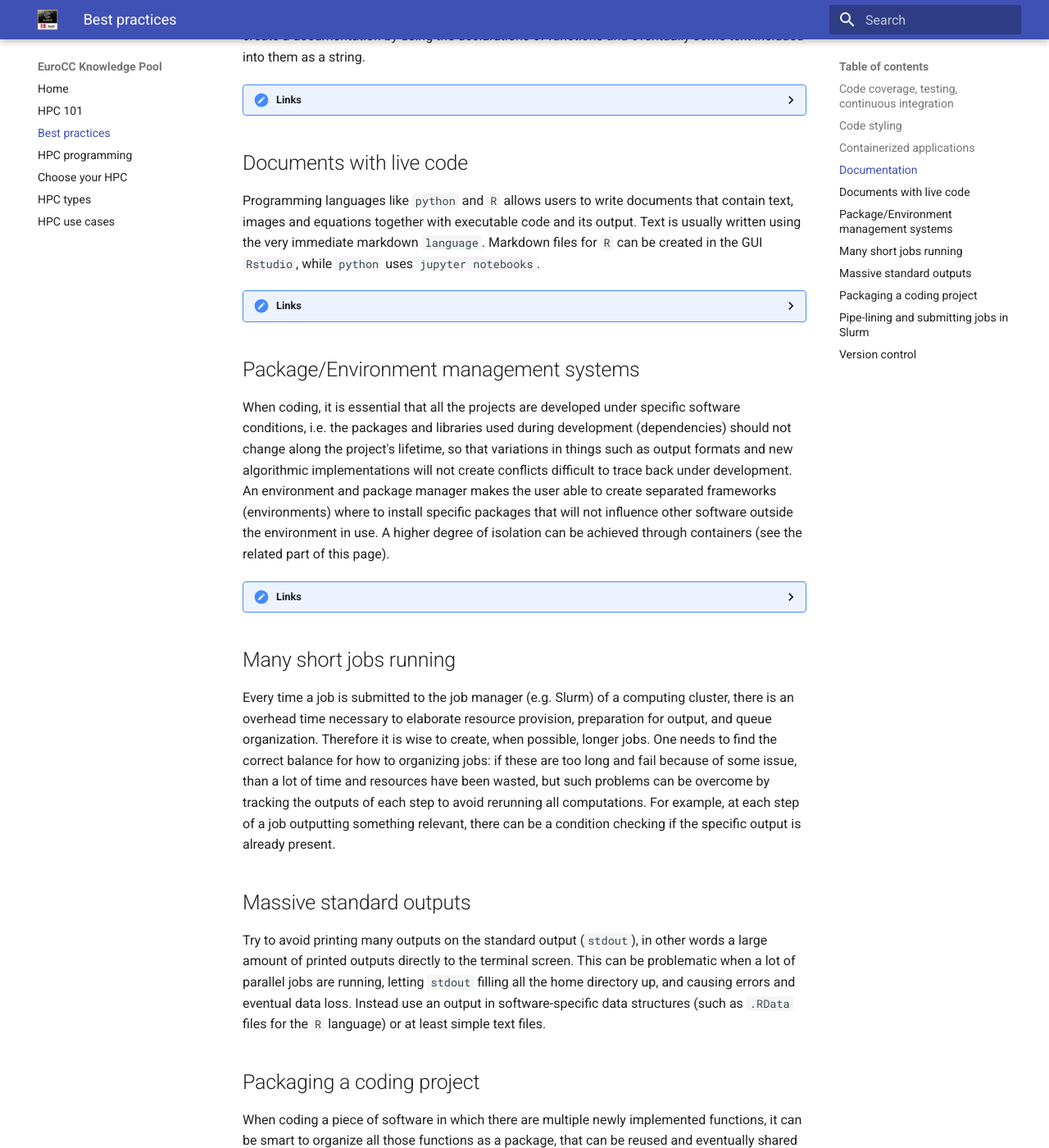
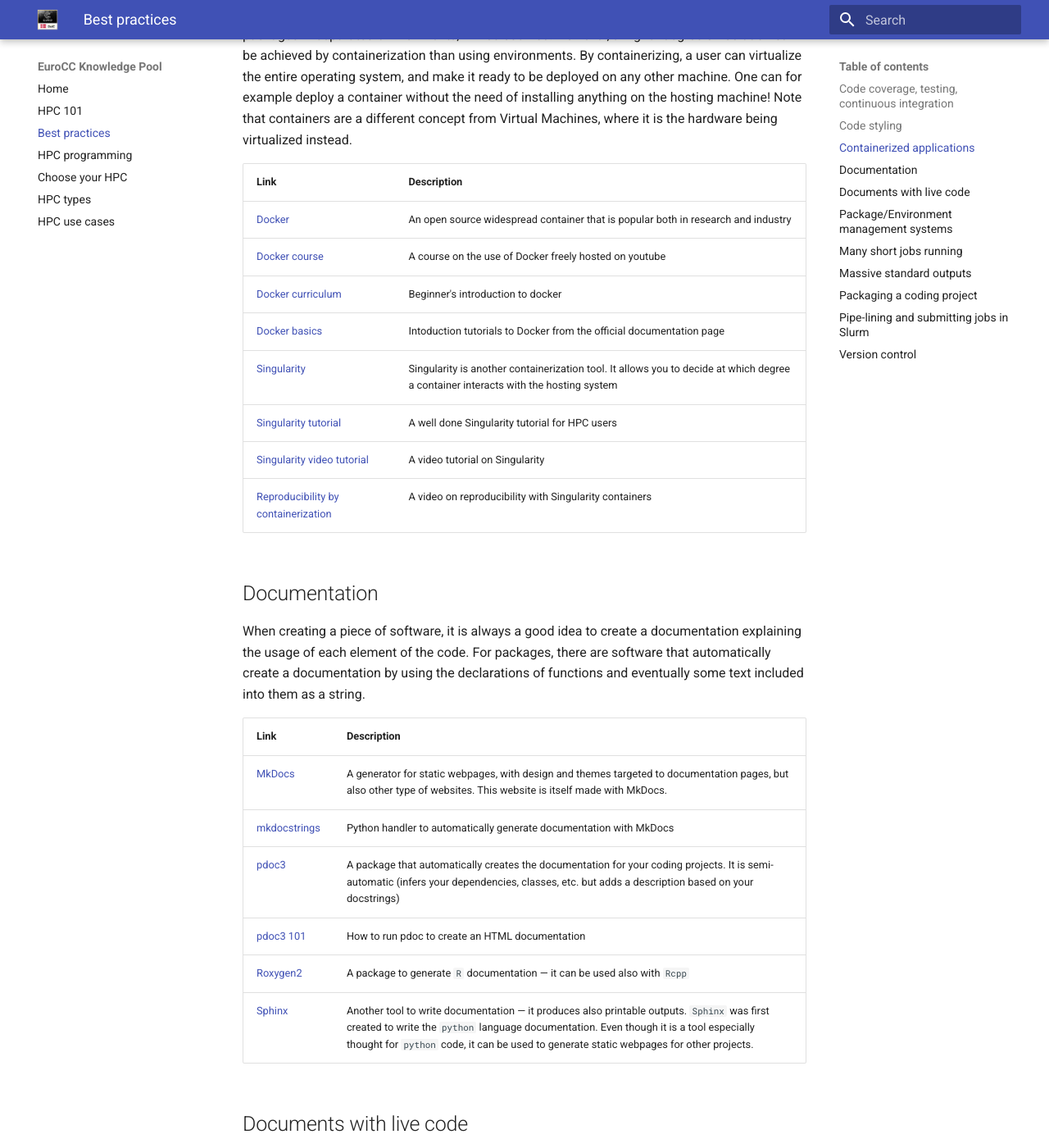
Before and after one commit to jklust/EuroCC-knowledgepool, an MkDocs documentation site: the page built from develop/best.md, in a window 1280 px wide and 1400 px high, scrolled down 1678 px. Shown: the whole window at 82% size. Built offline with MkDocs 1.6.1 and Material for MkDocs 9.7.7, drawn with Linux system fonts in a browser that asks for light colours; comment, search, counter and statistics services are not loaded; some of the changed text lies outside the part shown.

Commit message:
Update best.md
Removed dropdown menus

```diff
--- a/develop/best.md
+++ b/develop/best.md
@@ -6,17 +6,14 @@
 ## Code coverage, testing, continuous integration
 Every time we code, testing is a concern and is usually performed by the coder(s) regularly during the project. One can identify some basic main types of test:
 
-**Regression test**
+- **Regression test**
+*Given an expected output from a specific input, the code is tested to reproduce that same output.*
 
-    *Given an expected output from a specific input, the code is tested to reproduce that same output.*
+- **Unit test**
+*Tests the smallest units of the software (e.g. single functions) to identify bugs, especially in extreme cases of inputs and outputs*
 
-**Unit test**
-
-    *Tests the smallest units of the software (e.g. single functions) to identify bugs, especially in extreme cases of inputs and outputs*
-
-**Continuous integration**
-
-    *A set of tests the software runs automatically everytime the code is updated. This is useful to spot bugs before someone even uses the code.*
+- **Continuous integration**
+*A set of tests the software runs automatically everytime the code is updated. This is useful to spot bugs before someone even uses the code.*
 
 More things one might need to test are the performance/scalability of the code, usability, and response to all the intended types of input data.
 
@@ -24,78 +21,68 @@
 It is thus a good practice to use continuous integration, and implement simple but representative tests that cover all the code, so that bugs can be spotted often before the final users do that.
 Code coverage tools to implement such tests exists for several programming languages, and also for testing code deployed on GitHub version control.
 
-??? Links
+| Link | Description |
+|:--- |:--- |
+|[pyTest](https://pytest.org/)| A package to test `python` code |
+|[Cmake](https://cmake.org/Wiki/CMake/Testing_With_CTest)| To test both `C`, `C++` and `Fortran code`|
+|[Travis CI](https://www.travis-ci.com/)| Tool for continuous integration in most of the used programming languages. Works on Git version control.|
+|[covr](https://github.com/r-lib/covr)| Test coverage reports for R |
 
-    | Link      | Description                          |
-    | :---------- | :----------------------------------- |
-    | [pyTest](https://pytest.org/)       | a package to test `python` code  |
-    | [Cmake](https://cmake.org/Wiki/CMake/Testing_With_CTest)      | to test both `C`, `C++` and `Fortran code` |
-    | [Travis CI](https://www.travis-ci.com/)      | tool for continuous integration in most of the used programming languages. Works on Git version control. |
-    | [covr](https://github.com/r-lib/covr)      | test coverage reports for R |
 
 ## Code styling
 An important feature of a computer code is that it is understandable to other people reading it. To ensure this is the case, a clean and coherent style of coding should be used in a project. Some languages have a preferred coding style, and in some GUIs (graphical user interfaces) those styling rules can be set to be required. One can also use ones own coding style, but it should be one easily readable by others, and it should be the same style throughout the whole project.
 
-??? Links
 
-    | Link      | Description                          |
-    | :---------- | :----------------------------------- |
-    | [styleguide](https://google.github.io/styleguide/)       | Google guide for coding styles of the major programming languages  |
-    | [awesome guidelines](https://kristories.gitbook.io/awesome-guidelines/)      | A guide to coding styles covering also documentations, tools and development environments |
-    | [Pythonic rules](https://docs.python-guide.org/writing/style/)      | Intoduction to coding style in python. |
-    | [R style](https://www.r-bloggers.com/2019/01/%F0%9F%96%8A-r-coding-style-guide/)      | A post on R coding style |
+| Link      | Description                          |
+| :---------- | :----------------------------------- |
+| [styleguide](https://google.github.io/styleguide/)       | Google guide for coding styles of the major programming languages  |
+| [awesome guidelines](https://kristories.gitbook.io/awesome-guidelines/)      | A guide to coding styles covering also documentations, tools and development environments |
+| [Pythonic rules](https://docs.python-guide.org/writing/style/)      | Intoduction to coding style in python. |
+| [R style](https://www.r-bloggers.com/2019/01/%F0%9F%96%8A-r-coding-style-guide/)      | A post on R coding style |
 
 ## Containerized applications
 In this section the benefits of project and package managers, that are a way of organizing packages in separated environments, will be outlined. However, a higher degree of isolation can be achieved by containerization than using environments. By containerizing, a user can virtualize the entire operating system, and make it ready to be deployed on any other machine. One can for example deploy a container without the need of installing anything on the hosting machine! Note that containers are a different concept from Virtual Machines, where it is the hardware being virtualized instead.
 
-??? Links
-
-    | Link      | Description                          |
-    | :---------- | :----------------------------------- |
-    | [Docker](https://www.docker.com/why-docker) | An open source widespread container that is popular both in research and industry |
-    | [Docker course](https://www.youtube.com/watch?v=fqMOX6JJhGo)      | A course on the use of Docker freely hosted on youtube |
-    | [Docker curriculum](https://docker-curriculum.com/)      | Beginner's introduction to docker |
-    | [Docker basics](https://docs.docker.com/get-started/)      | Intoduction tutorials to Docker from the official documentation page |HPC står for High-Performance Computing og dækker over forskellige typer af maskine, hvis fælles formål er at muliggøre beregninger og datahåndtering, der er besværligt eller umuligt på almindelige computere. Derved er HPC et værktøj, der kan benyttes i forskning til undersøgelser, der ellers ville være umulige.
-    | [Singularity](https://sylabs.io/) | Singularity is another containerization tool. It allows you to decide at which degree a container interacts with the hosting system |
-    | [Singularity tutorial](https://singularity-tutorial.github.io/) | A well done Singularity tutorial for HPC users|
-    | [Singularity video tutorial](https://www.youtube.com/watch?v=Gowh5pfzOAM) | A video tutorial on Singularity |
-    | [Reproducibility by containerization](https://www.youtube.com/watch?v=DA87Ba2dpNM) | A video on reproducibility with Singularity containers |
+| Link      | Description                          |
+| :---------- | :----------------------------------- |
+| [Docker](https://www.docker.com/why-docker) | An open source widespread container that is popular both in research and industry |
+| [Docker course](https://www.youtube.com/watch?v=fqMOX6JJhGo)      | A course on the use of Docker freely hosted on youtube |
+| [Docker curriculum](https://docker-curriculum.com/)      | Beginner's introduction to docker |
+| [Docker basics](https://docs.docker.com/get-started/)      | Intoduction tutorials to Docker from the official documentation page |HPC står for High-Performance Computing og dækker over forskellige typer af maskine, hvis fælles formål er at muliggøre beregninger og datahåndtering, der er besværligt eller umuligt på almindelige computere. Derved er HPC et værktøj, der kan benyttes i forskning til undersøgelser, der ellers ville være umulige.
+| [Singularity](https://sylabs.io/) | Singularity is another containerization tool. It allows you to decide at which degree a container interacts with the hosting system |
+| [Singularity tutorial](https://singularity-tutorial.github.io/) | A well done Singularity tutorial for HPC users|
+| [Singularity video tutorial](https://www.youtube.com/watch?v=Gowh5pfzOAM) | A video tutorial on Singularity |
+| [Reproducibility by containerization](https://www.youtube.com/watch?v=DA87Ba2dpNM) | A video on reproducibility with Singularity containers |
 
 ## Documentation
 When creating a piece of software, it is always a good idea to create a documentation explaining the usage of each element of the code. For packages, there are software that automatically create a documentation by using the declarations of functions and eventually some text included into them as a string.
 
-??? Links
-
-    | Link      | Description                          |
-    | :---------- | :----------------------------------- |
-    | [MkDocs](https://www.mkdocs.org/) | A generator for static webpages, with design and themes targeted to documentation pages, but also other type of websites. This website is itself made with MkDocs. |
-    | [mkdocstrings](https://github.com/pawamoy/mkdocstrings) | Python handler to automatically generate documentation with MkDocs |
-    | [pdoc3](https://pdoc3.github.io/pdoc/)      | A package that automatically creates the documentation for your coding projects. It is semi-automatic (infers your dependencies, classes, etc. but adds a description based on your docstrings) |
-    | [pdoc3 101](https://www.scivision.dev/pdoc-python-quickstart/)      | How to run pdoc to create an HTML documentation |
-    | [Roxygen2](https://cran.r-project.org/web/packages/roxygen2/vignettes/roxygen2.html) | A package to generate `R` documentation &mdash; it can be used also with `Rcpp` |
-    | [Sphinx](https://www.sphinx-doc.org/en/master/) | Another tool to write documentation &mdash; it produces also printable outputs. `Sphinx` was first created to write the `python` language documentation. Even though it is a tool especially thought for `python` code, it can be used to generate static webpages for other projects.|
+| Link      | Description                          |
+| :---------- | :----------------------------------- |
+| [MkDocs](https://www.mkdocs.org/) | A generator for static webpages, with design and themes targeted to documentation pages, but also other type of websites. This website is itself made with MkDocs. |
+| [mkdocstrings](https://github.com/pawamoy/mkdocstrings) | Python handler to automatically generate documentation with MkDocs |
+| [pdoc3](https://pdoc3.github.io/pdoc/)      | A package that automatically creates the documentation for your coding projects. It is semi-automatic (infers your dependencies, classes, etc. but adds a description based on your docstrings) |
+| [pdoc3 101](https://www.scivision.dev/pdoc-python-quickstart/)      | How to run pdoc to create an HTML documentation |
+| [Roxygen2](https://cran.r-project.org/web/packages/roxygen2/vignettes/roxygen2.html) | A package to generate `R` documentation &mdash; it can be used also with `Rcpp` |
+| [Sphinx](https://www.sphinx-doc.org/en/master/) | Another tool to write documentation &mdash; it produces also printable outputs. `Sphinx` was first created to write the `python` language documentation. Even though it is a tool especially thought for `python` code, it can be used to generate static webpages for other projects.|
 
 ## Documents with live code
 Programming languages like `python` and `R` allows users to write documents that contain text, images and equations together with executable code and its output. Text is usually written using the very immediate markdown `language`. Markdown files for `R` can be created in the GUI `Rstudio`, while `python` uses `jupyter notebooks`.
 
-??? Links
-
-    | Link      | Description                          |
-    | :---------- | :----------------------------------- |
-    | [Introduction to Markdown](https://rmarkdown.rstudio.com/articles_intro.html)       | Markdown for `R` in `Rstudio`  |
-    | [Jupyter notebooks](https://jupyter.org/)       | create interactive code with `python`. You can write `R` code in a jupyter notebook by using the `python` package [rpy2](https://rpy2.github.io/doc/latest/html/index.html)  |
+| Link      | Description                          |
+| :---------- | :----------------------------------- |
+| [Introduction to Markdown](https://rmarkdown.rstudio.com/articles_intro.html)       | Markdown for `R` in `Rstudio`  |
+| [Jupyter notebooks](https://jupyter.org/)       | create interactive code with `python`. You can write `R` code in a jupyter notebook by using the `python` package [rpy2](https://rpy2.github.io/doc/latest/html/index.html)  |
 
 ## Package/Environment management systems
 When coding, it is essential that all the projects are developed under specific software conditions, i.e. the packages and libraries used during development (dependencies) should not change along the project's lifetime, so that variations in things such as output formats and new algorithmic implementations will not create conflicts difficult to trace back under development. An environment and package manager makes the user able to create separated frameworks (environments) where to install specific packages that will not influence other software outside the environment in use. A higher degree of isolation can be achieved through containers (see the related part of this page).
 
-??? Links
-
-    | Link      | Description                          |
-    | :---------- | :----------------------------------- |
-    | [Conda](https://docs.conda.io/en/latest/) | an easy to use and very popular environment manager  |
-    | [Getting started with conda](https://docs.conda.io/projects/conda/en/latest/user-guide/getting-started.html) | Introduction to `conda` setup and usage from the official documentation |
-    | [Conda cheat sheet](https://docs.conda.io/projects/conda/en/latest/user-guide/cheatsheet.html) | Quick reference for `conda` usage  |
-    | [YARN](https://yarnpkg.com/) | An alternative to `conda` |
+| Link      | Description                          |
+| :---------- | :----------------------------------- |
+| [Conda](https://docs.conda.io/en/latest/) | an easy to use and very popular environment manager  |
+| [Getting started with conda](https://docs.conda.io/projects/conda/en/latest/user-guide/getting-started.html) | Introduction to `conda` setup and usage from the official documentation |
+| [Conda cheat sheet](https://docs.conda.io/projects/conda/en/latest/user-guide/cheatsheet.html) | Quick reference for `conda` usage  |
+| [YARN](https://yarnpkg.com/) | An alternative to `conda` |
 
 
 ## Many short jobs running
@@ -107,12 +94,10 @@
 ## Packaging a coding project
 When coding a piece of software in which there are multiple newly implemented functions, it can be smart to organize all those functions as a package, that can be reused and eventually shared with ease. Such a practice is especially easy and can be mastered very quickly for coding projects in `python` and `R`.
 
-??? Links
-
-    | Link      | Description                          |
-    | :---------- | :----------------------------------- |
-    | [pyPA](https://packaging.python.org/tutorials/packaging-projects/) | `python` packaging user guide  |
-    | [R package development](https://support.rstudio.com/hc/en-us/articles/200486488-Developing-Packages-with-RStudio)       | Develop an `R` package using `Rstudio`  |
+| Link      | Description                          |
+| :--- | :--- |
+| [pyPA](https://packaging.python.org/tutorials/packaging-projects/) | `python` packaging user guide  |
+| [R package development](https://support.rstudio.com/hc/en-us/articles/200486488-Developing-Packages-with-RStudio)       | Develop an `R` package using `Rstudio`  |
 
 
 ## Pipe-lining and submitting jobs in Slurm
@@ -127,21 +112,17 @@
 
  The Danish national HPCs, and most of the other EuroHPC supercomputers, use Slurm as job manager.
 
-??? Links
-
-    | Link      | Description                          |
-    | :---------- | :----------------------------------- |
-    | [SLURM example 1](https://genome.au.dk/docs/interacting-with-the-queue/ ) and [SLURM example 2](https://researchcomputing.princeton.edu/slurm )| Some examples of how to make a Slurm script to submit a job from the danish HPC GenomeDK and from Princeton Research Computing. |
-    | [Gwf, a simple python tool to create interdependent job submissions](https://gwf.app/ )       | Gwf, developed at the University of Aarhus, makes it easy to create Slurm jobs and organize them as a pipeline with dependencies, using the python language (you need python 3.5+). You get to simply create the shell scripts and the dependencies, without the complicating syntax of Slurm. The page contains also a useful guide. |
+| Link      | Description                          |
+| :---------- | :----------------------------------- |
+| [SLURM example 1](https://genome.au.dk/docs/interacting-with-the-queue/ ) and [SLURM example 2](https://researchcomputing.princeton.edu/slurm )| Some examples of how to make a Slurm script to submit a job from the danish HPC GenomeDK and from Princeton Research Computing. |
+| [Gwf, a simple python tool to create interdependent job submissions](https://gwf.app/ )       | Gwf, developed at the University of Aarhus, makes it easy to create Slurm jobs and organize them as a pipeline with dependencies, using the python language (you need python 3.5+). You get to simply create the shell scripts and the dependencies, without the complicating syntax of Slurm. The page contains also a useful guide. |
 
 
 ## Version control
 Version control is the tracking of your development history for a project. This allows multiple people working on the same material to keep changes in sync without stepping over each other's contributions. Version control tools allow to commit changes with a description, set up and assign project objectives, open software issues from users and contributors, test automatically the code to find bugs before users step into them. Version control is useful for both teams and single users, and it is a good practice to have version control as a standard for any project.
 
-??? Links
-
-    | Link      | Description                          |
-    | :---------- | :----------------------------------- |
-    | [GitHub](https://www.github.com) | the most used tool for version control  |
-    | [Github 101](https://lab.github.com/githubtraining/introduction-to-github) | quick introduction to get started on Github  |
-    | [GitLab](https://about.gitlab.com/) and [BitBucket](https://bitbucket.org/) | Two other popular alternatives to `Github`  |
+| Link      | Description                          |
+| :---------- | :----------------------------------- |
+| [GitHub](https://www.github.com) | the most used tool for version control  |
+| [Github 101](https://lab.github.com/githubtraining/introduction-to-github) | quick introduction to get started on Github  |
+| [GitLab](https://about.gitlab.com/) and [BitBucket](https://bitbucket.org/) | Two other popular alternatives to `Github`  |
```
